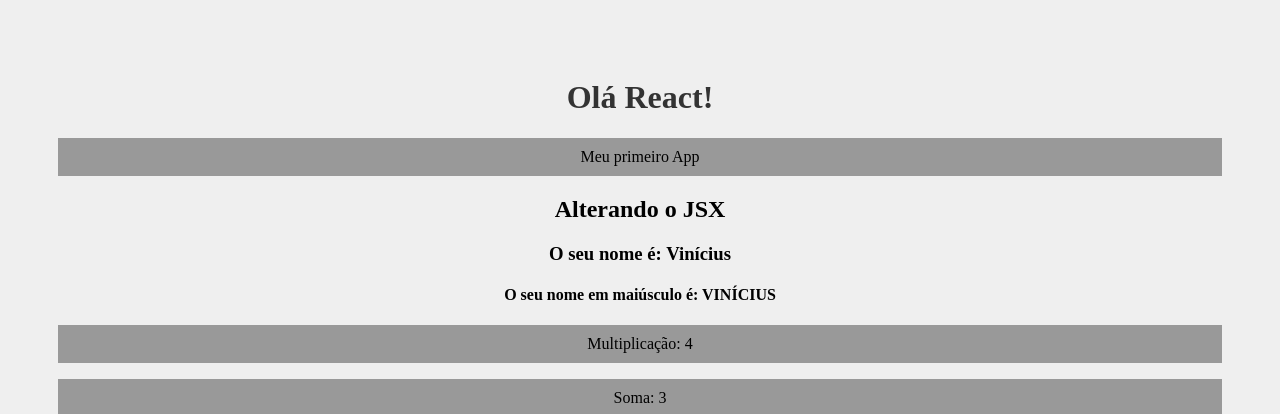
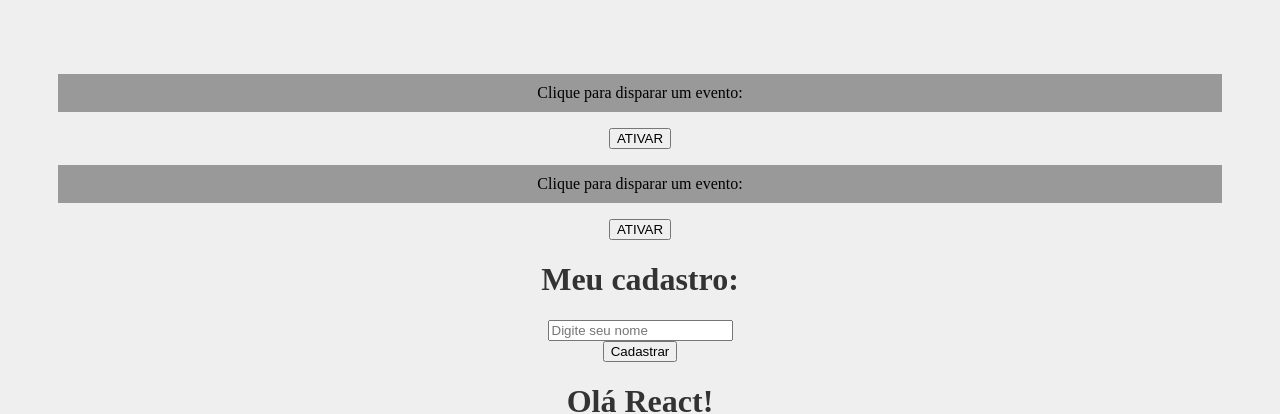
Before and after one commit to vine96/concepts-react, a React (Create React App) app: page / in a window 1280 px wide. Shown: the top 414 px of the page. Built offline with nearby package versions, Linux system fonts and the light colour scheme.

Commit message:
Eventos no react

```diff
--- a/src/App.js
+++ b/src/App.js
@@ -4,6 +4,8 @@
 import SayMyName from './components/SayMyName';
 import Person from './components/Person';
 import List from './components/List';
+import Event from './components/Event';
+import Form from './components/Form';
 
 function App() {
 
@@ -21,6 +23,9 @@
 
   return (
     <div className="App">
+      <Event number={1}/>
+      <Event number={2}/>
+      <Form/>
       <h1>Olá React!</h1>
       <p>Meu primeiro App</p>
       <h2>Alterando o JSX</h2>
--- /dev/null
+++ b/src/components/Event.js
@@ -0,0 +1,15 @@
+function Event({ number }){
+
+    function  myEvent(){
+        console.log(`Fui ativado meu guri! Botão número: ${number}`);
+    }
+
+    return(
+        <>
+            <p>Clique para disparar um evento:</p>
+            <button onClick={myEvent}>ATIVAR</button>
+        </>
+    )
+}
+
+export default Event
--- /dev/null
+++ b/src/components/Form.js
@@ -0,0 +1,23 @@
+function Form(){
+
+    function registerUser(e){
+        e.preventDefault()
+        console.log('Usuário cadastrado!');
+    }
+
+    return(
+        <>
+            <h1>Meu cadastro:</h1>
+            <form onSubmit={registerUser}>
+                <div>
+                    <input type="text" placeholder="Digite seu nome" />
+                </div>
+                <div>
+                    <input type="submit" value="Cadastrar" />
+                </div>
+            </form>
+        </>
+    )
+}
+
+export default Form
```
